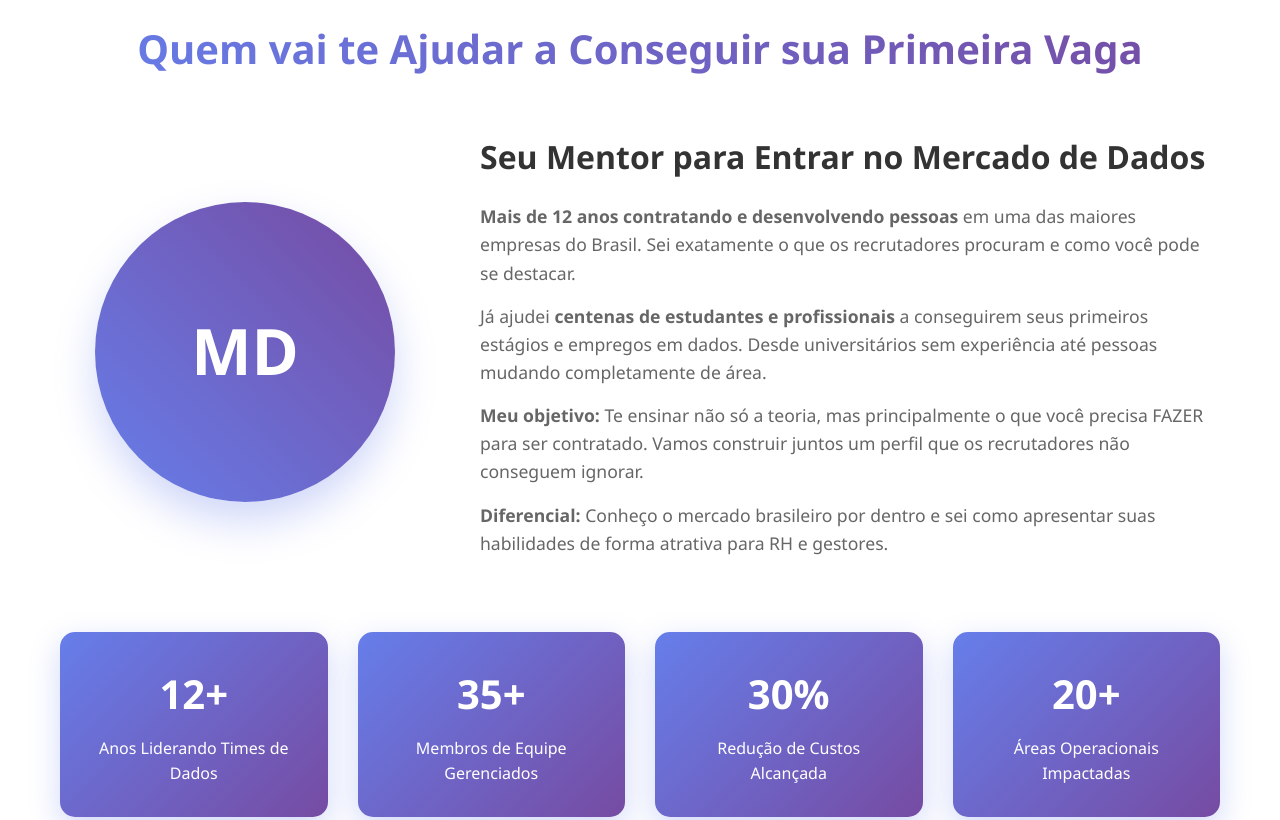
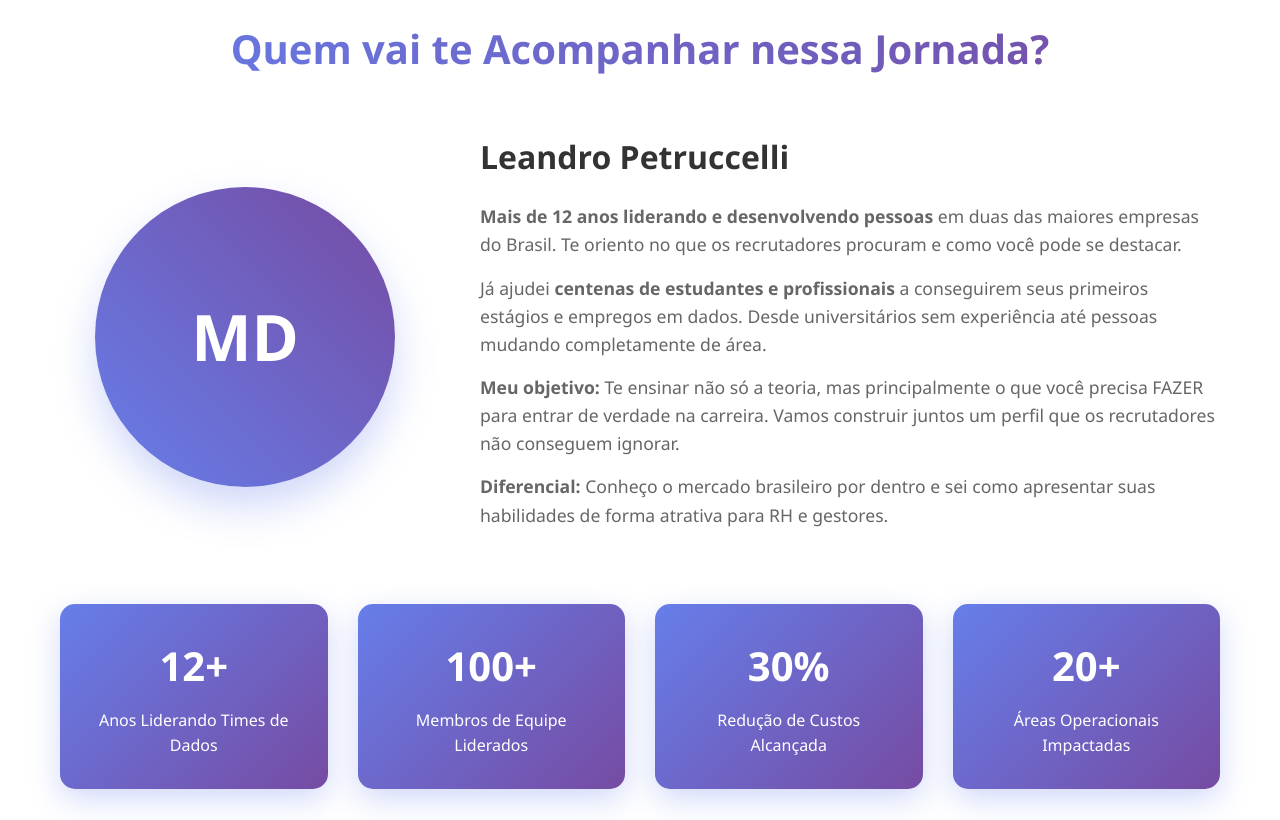
Before and after one commit to lepetrucc/Treinamento_Dados, a plain HTML site: page index.html in a window 1280 px wide. Shown: the part 520-1340 px from the top of the page. Drawn offline with Linux system fonts and the light colour scheme.

Commit message:
Update index.html
atualização bloco 2

```diff
--- a/index.html
+++ b/index.html
@@ -307,17 +307,17 @@
     <div class="main-content">
         <div class="container">
             <section class="section">
-                <h2>Quem vai te Ajudar a Conseguir sua Primeira Vaga</h2>
+                <h2>Quem vai te Acompanhar nessa Jornada?</h2>
 
                 <div class="instructor-profile">
                     <div class="profile-image">MD</div>
                     <div class="profile-content">
-                        <h3>Seu Mentor para Entrar no Mercado de Dados</h3>
-                        <p><strong>Mais de 12 anos contratando e desenvolvendo pessoas</strong> em uma das maiores empresas do Brasil. Sei exatamente o que os recrutadores procuram e como você pode se destacar.</p>
+                        <h3>Leandro Petruccelli</h3>
+                        <p><strong>Mais de 12 anos liderando e desenvolvendo pessoas</strong> em duas das maiores empresas do Brasil. Te oriento no que os recrutadores procuram e como você pode se destacar.</p>
 
                         <p>Já ajudei <strong>centenas de estudantes e profissionais</strong> a conseguirem seus primeiros estágios e empregos em dados. Desde universitários sem experiência até pessoas mudando completamente de área.</p>
 
-                        <p><strong>Meu objetivo:</strong> Te ensinar não só a teoria, mas principalmente o que você precisa FAZER para ser contratado. Vamos construir juntos um perfil que os recrutadores não conseguem ignorar.</p>
+                        <p><strong>Meu objetivo:</strong> Te ensinar não só a teoria, mas principalmente o que você precisa FAZER para entrar de verdade na carreira. Vamos construir juntos um perfil que os recrutadores não conseguem ignorar.</p>
 
                         <p><strong>Diferencial:</strong> Conheço o mercado brasileiro por dentro e sei como apresentar suas habilidades de forma atrativa para RH e gestores.</p>
                     </div>
@@ -329,8 +329,8 @@
                         <div>Anos Liderando Times de Dados</div>
                     </div>
                     <div class="stat-card">
-                        <div class="stat-number">35+</div>
-                        <div>Membros de Equipe Gerenciados</div>
+                        <div class="stat-number">100+</div>
+                        <div>Membros de Equipe Liderados</div>
                     </div>
                     <div class="stat-card">
                         <div class="stat-number">30%</div>
@@ -356,7 +356,7 @@
                     <div class="expertise-card">
                         <div class="expertise-icon">🚀</div>
                         <h4>Foco na Carreira</h4>
-                        <p>Cada lição é projetada para te fazer ser contratado. Foco em habilidades que realmente importam para empregadores em 2025.</p>
+                        <p>Cada lição é projetada para te fazer conhecer o uso real. Foco em habilidades que realmente importam para empregadores em 2025.</p>
                     </div>
 
                     <div class="expertise-card">
@@ -379,8 +379,8 @@
 
                     <div class="expertise-card">
                         <div class="expertise-icon">🌍</div>
-                        <h4>Perspectiva Global</h4>
-                        <p>Insights da indústria de serviços financeiros, com conhecimento aplicável mundialmente e elegibilidade para trabalhar na UE.</p>
+                        <h4>Perspectiva Ampla</h4>
+                        <p>Insights de diversos setores,com conhecimento aplicável em diversas áreas de atuação.</p>
                     </div>
                 </div>
             </section>
```
